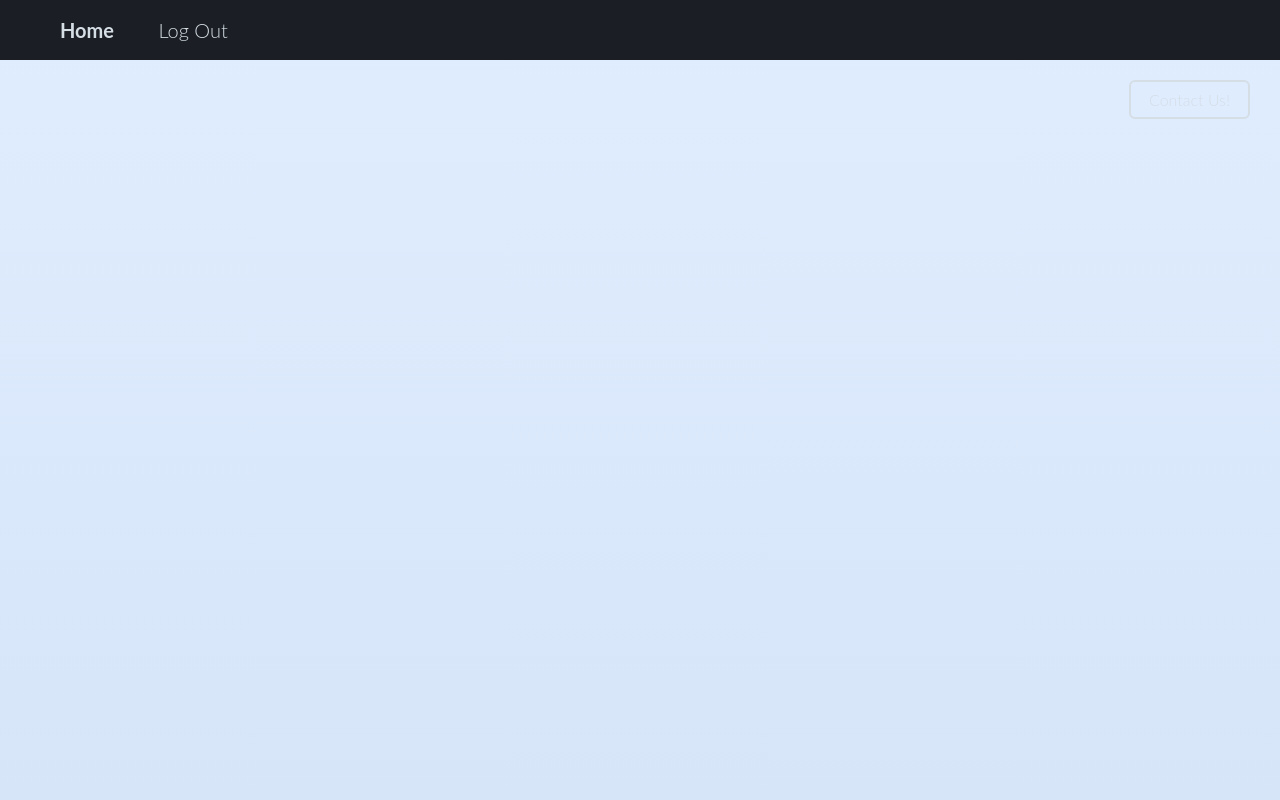
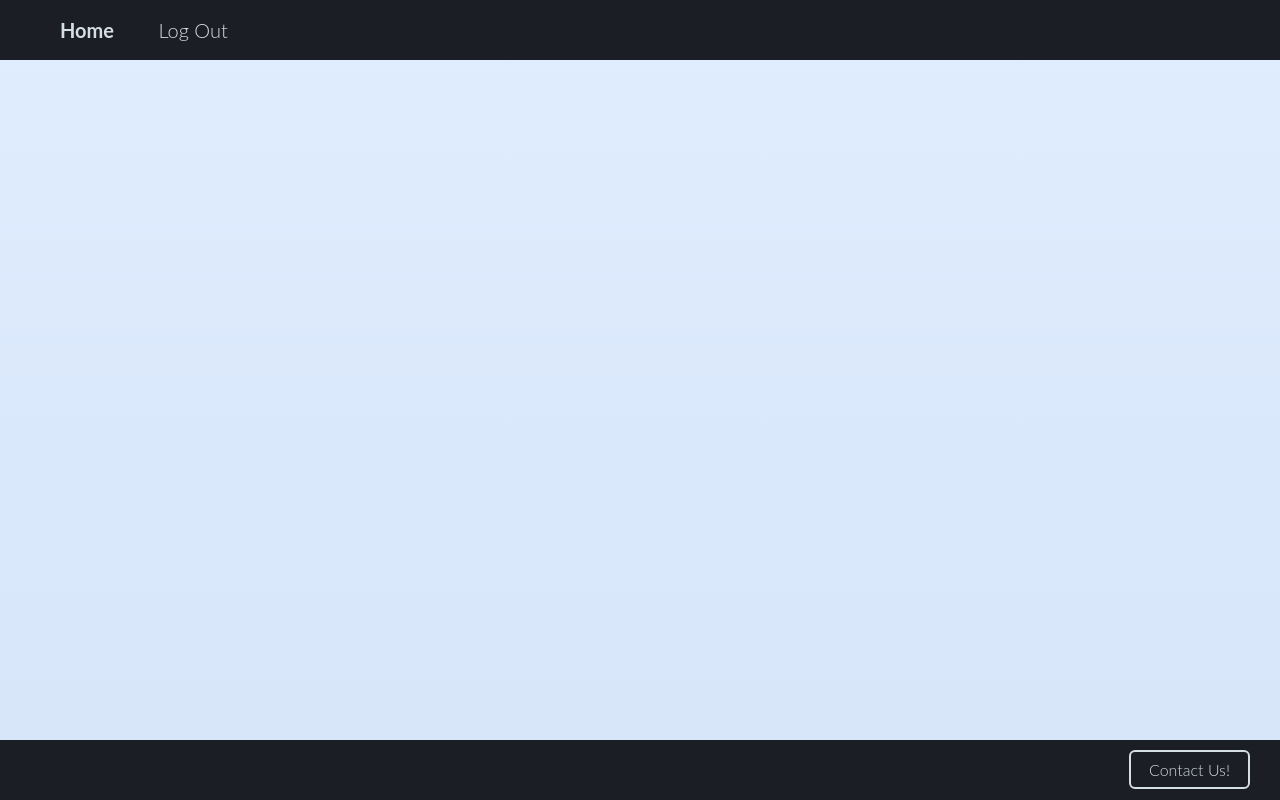
Before and after one commit to CoolCor12/weecal, a Flask app: page /dashboard in a window 1280 px wide. Run offline with Flask 2, Linux system fonts and the light colour scheme; the visitor is signed in with stand-in values (Sample User, id 1); data that the repository does not hold is empty.

Commit message:
Fixed bottom bar

```diff
--- a/static/header_footer.css
+++ b/static/header_footer.css
@@ -4,7 +4,6 @@
     background-color: #1b1e24;
     margin: auto;
     padding: 0px;
-    border-bottom: 4px #ff0000;
 }
 
 nav li {
@@ -34,9 +33,22 @@
     bottom: 1px;
 }
 
+.contact-btn a:hover {
+    background: rgba(78, 80, 102, 0.45);
+}
+
+
 nav a {
     height: 60px;
     line-height: 60px;
     color: #D5DDE5;
     text-decoration: none;
 }
+
+.bottom-bar {
+    position: fixed;
+    z-index: 100;
+    bottom: 0;
+    left: 0;
+    width: 100%;
+}
```
